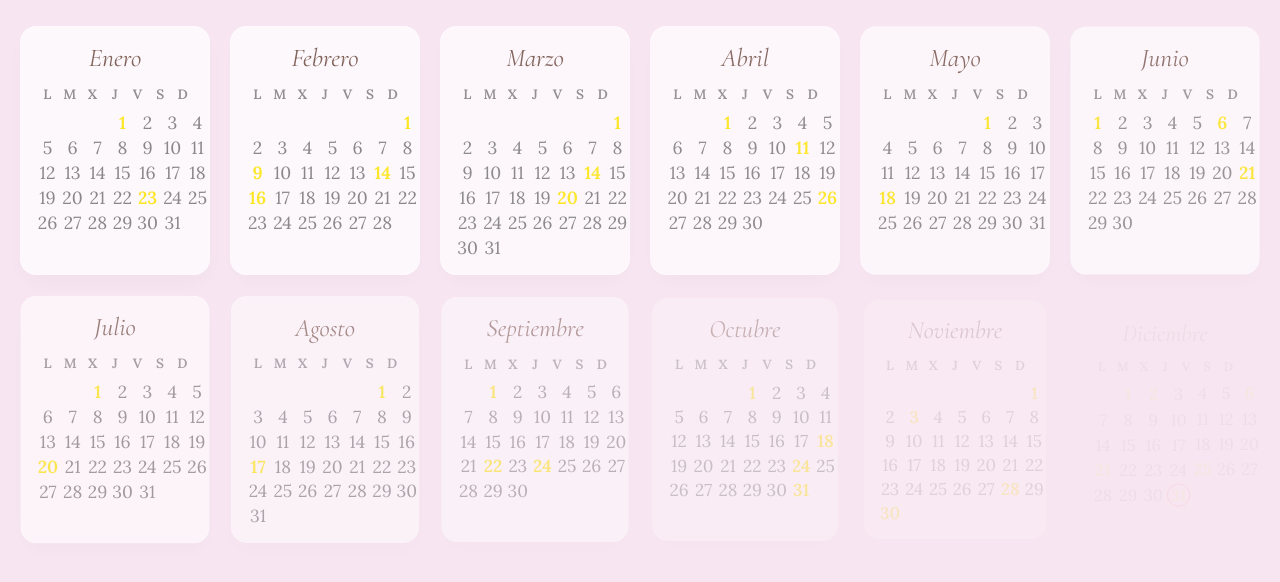
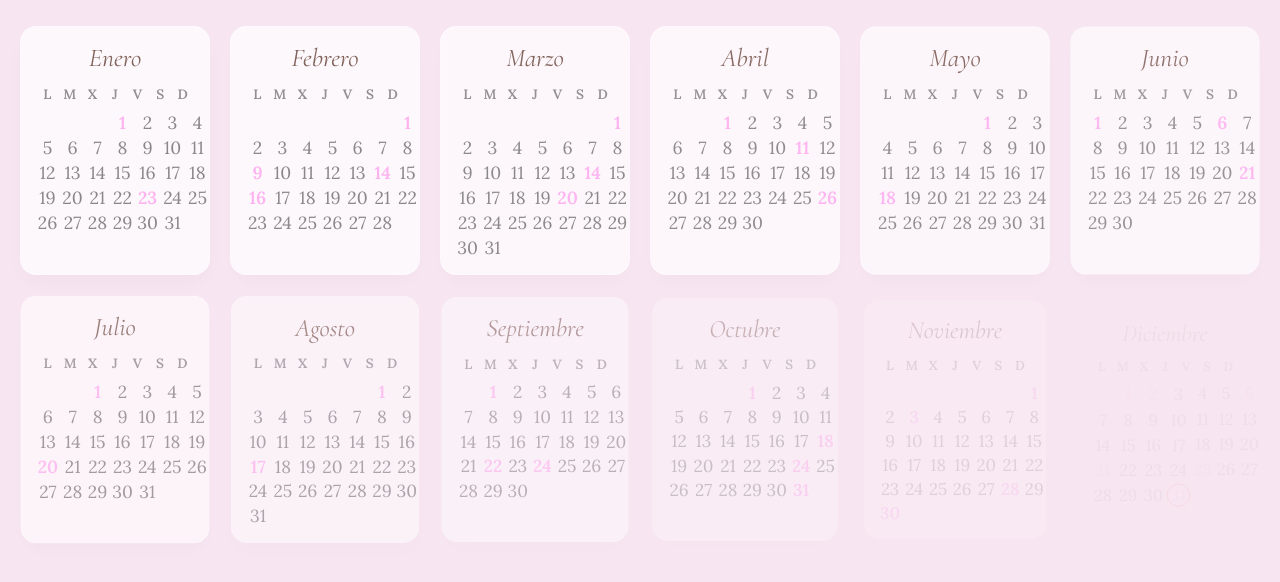
Before and after one commit to omiher08/OneOfTheseDays, a plain HTML site: page index.html in a window 1280 px wide. Shown: the part 130-712 px from the top of the page. Drawn offline with nearby package versions, Linux system fonts and the light colour scheme; no server answers.

Commit message:
Update style.css

```diff
--- a/style.css
+++ b/style.css
@@ -4,7 +4,7 @@
     --bg-color-3: #fff3e0;
     --card-bg: rgba(255, 255, 255, 0.85);
     --text-primary: #4a4a4a;
-    --accent-gold: #FDE701;
+    --accent-gold: #FFAAF1;
     --accent-pulse: rgba(197, 160, 89, 0.4);
     --accent-red: #ff0000;
 
```
